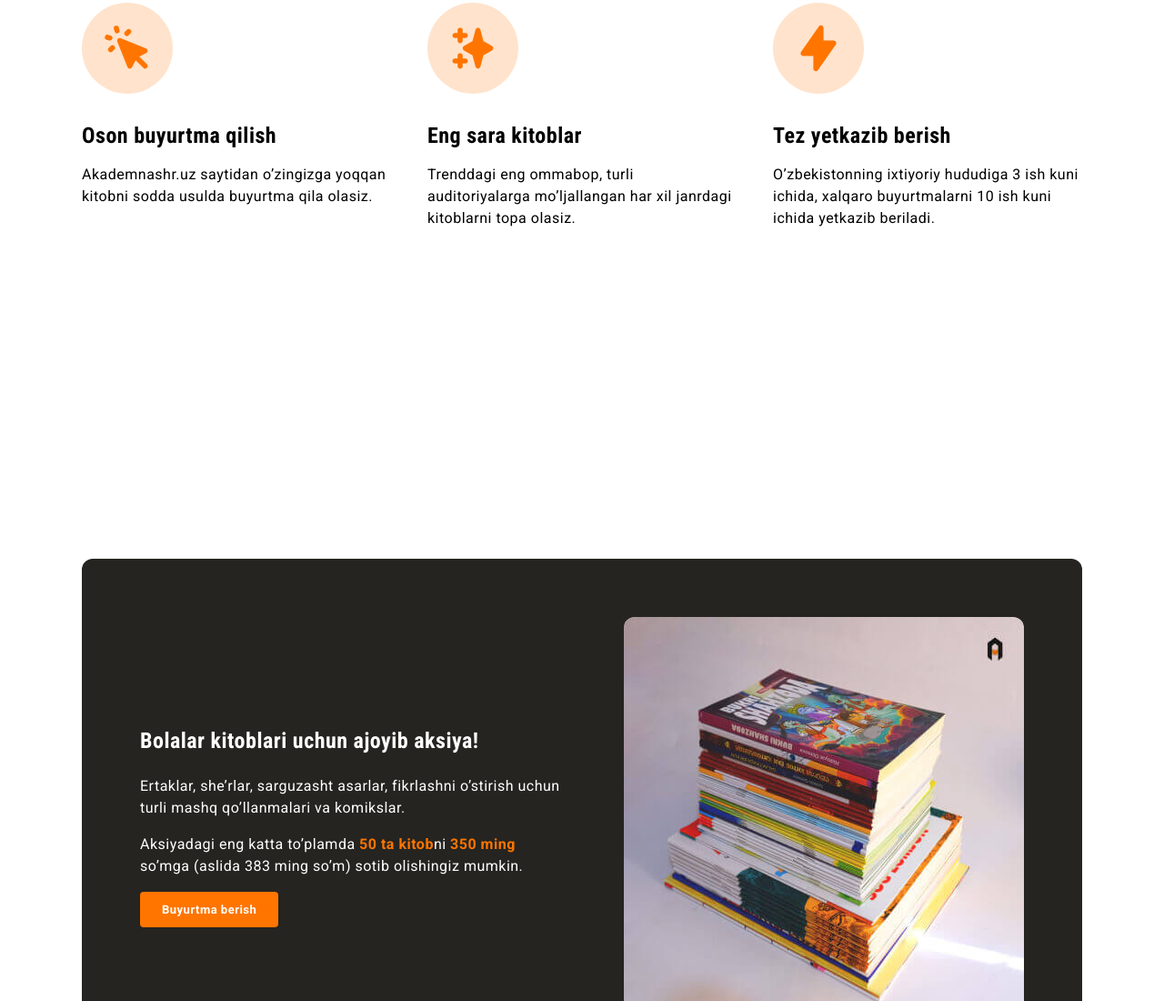
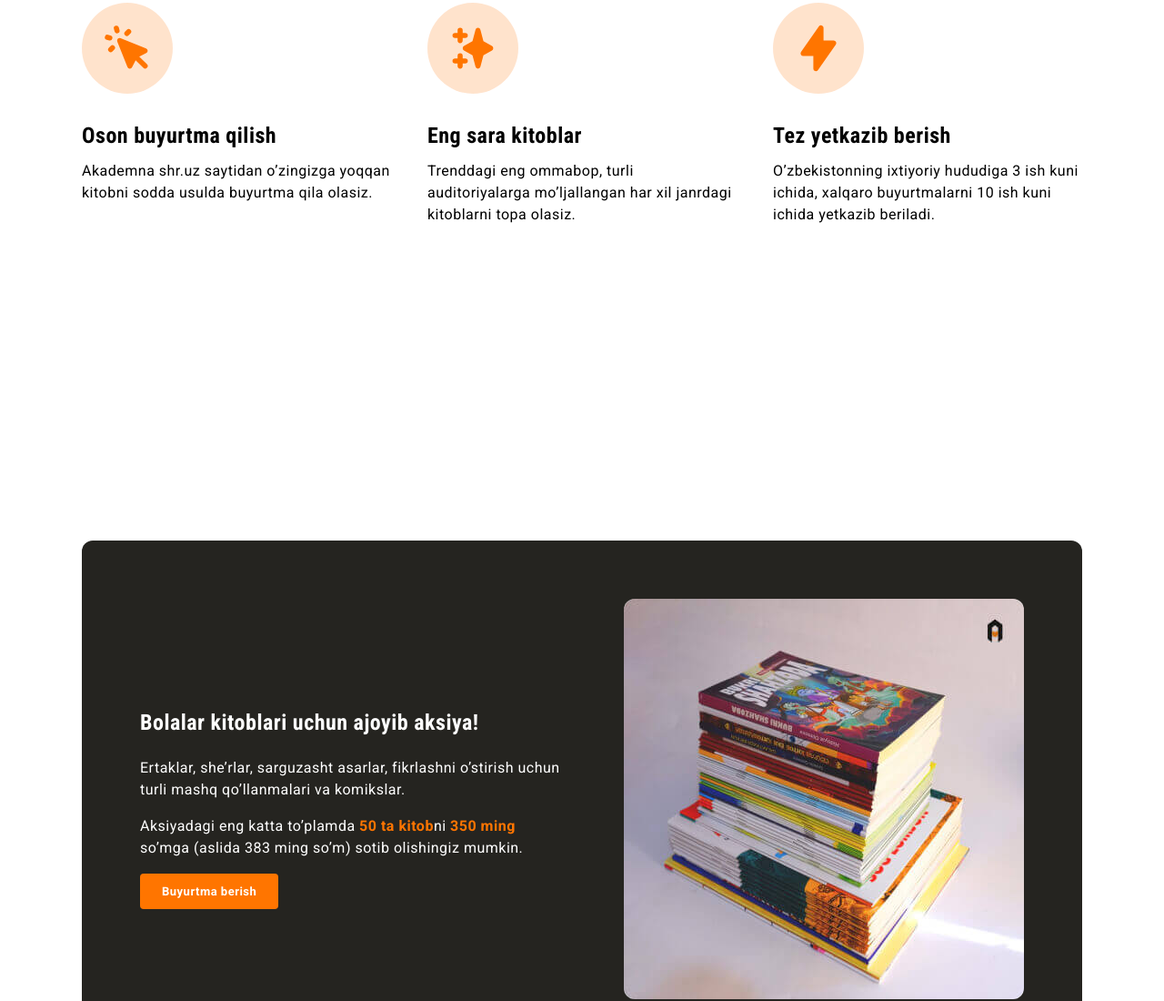
Before and after one commit to muslim0602/akademnashr-promo, a plain HTML site: page index.html in a window 1280 px wide. Shown: the part 1269-2369 px from the top of the page at 91% size. Drawn offline with Linux system fonts and the light colour scheme.

Commit message:
add feature-info margin

```diff
--- a/index.html
+++ b/index.html
@@ -82,7 +82,7 @@
               <img src="img/cursor-click.svg" alt="kursor icon" width="56" height="56">
             </div>
             <h3 class="featuer-heading">Oson buyurtma qilish</h3>
-            <p>Akademnashr.uz saytidan o’zingizga yoqqan kitobni sodda usulda buyurtma qila olasiz.</p>
+            <p class="feature-info" >Akademna shr.uz saytidan o’zingizga yoqqan kitobni sodda usulda buyurtma qila olasiz.</p>
           </li>
           <li class="feature">
             <!-- FEATURES-RASMI -->
--- a/style.css
+++ b/style.css
@@ -183,6 +183,10 @@ body {
   letter-spacing: 0.5px;
   font-family: 'Roboto Condensed', sans-serif;
 }
+.feature-info
+{
+margin: 0;
+}
 
 .feature {
   width: 340px;
```
